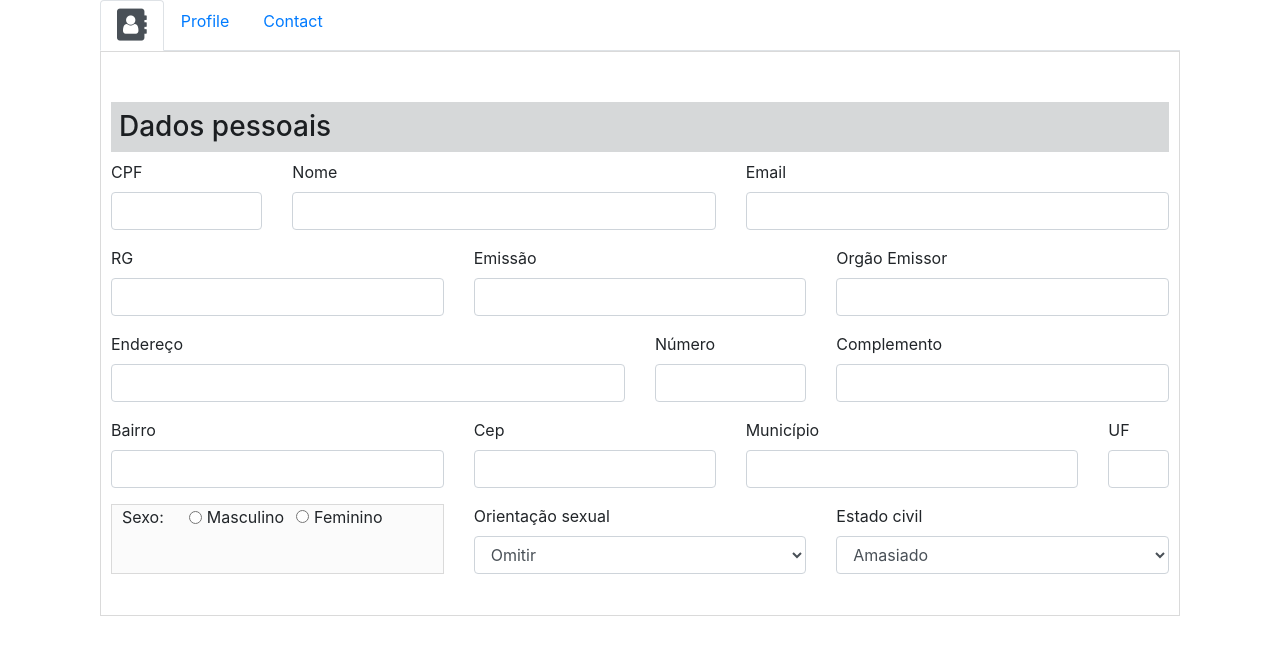
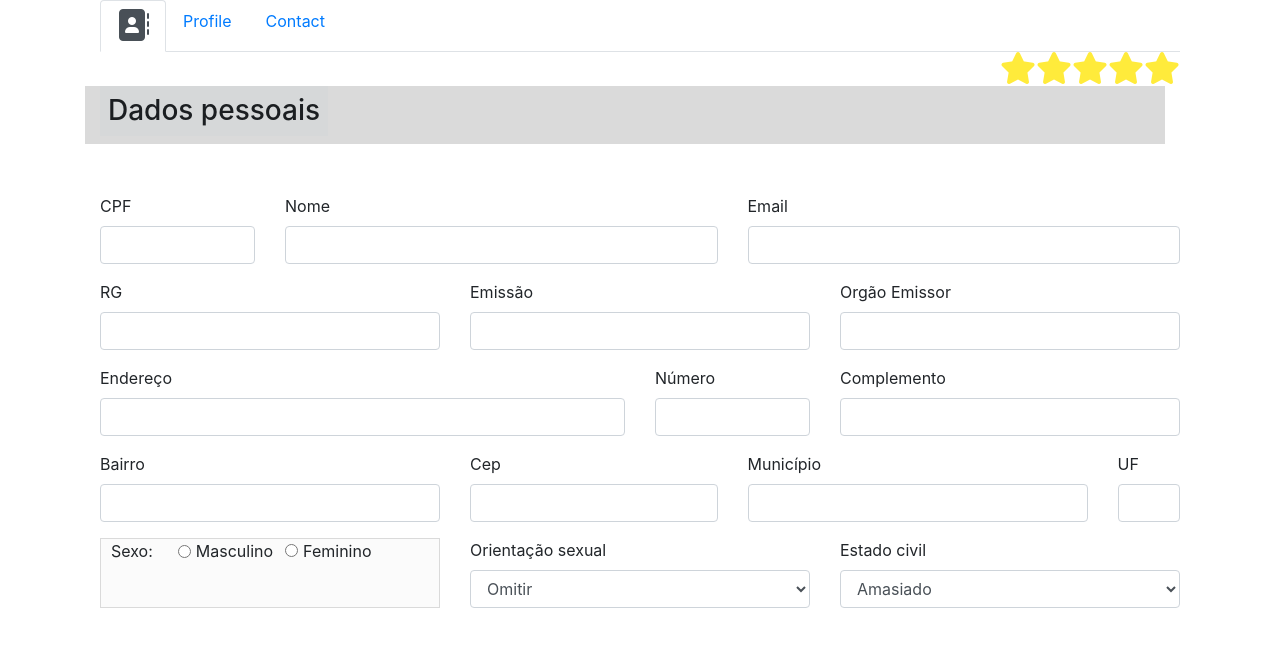
Before and after one commit to mnerisilva/form-cuidador, a React (Create React App) app: page / in a window 1280 px wide. Shown: the top 654 px of the page. Built offline with nearby package versions, Linux system fonts and the light colour scheme.

Commit message:
mais ajustes

```diff
--- a/public/index.html
+++ b/public/index.html
@@ -10,7 +10,7 @@
       content="Web site created using create-react-app"
     />
     <link rel="apple-touch-icon" href="%PUBLIC_URL%/logo192.png" />
-    <link href="https://maxcdn.bootstrapcdn.com/font-awesome/4.7.0/css/font-awesome.min.css" rel="stylesheet" />
+    <script src="https://use.fontawesome.com/f9d73645cd.js"></script>
     <link rel="stylesheet" href="https://stackpath.bootstrapcdn.com/bootstrap/4.4.1/css/bootstrap.min.css" >
     <!--
       manifest.json provides metadata used when your web app is installed on a
--- /dev/null
+++ b/src/components/formcuidador/StarScore.js
@@ -0,0 +1,15 @@
+import React from 'react'
+
+const StarScore = () => {
+    return (
+            <div className="float-right">
+                <i className="fa fa-star fa-2x" style={{color: "#ffeb3b"}}></i>
+                <i className="fa fa-star fa-2x" style={{color: "#ffeb3b"}}></i>
+                <i className="fa fa-star fa-2x" style={{color: "#ffeb3b"}}></i>
+                <i className="fa fa-star fa-2x" style={{color: "#ffeb3b"}}></i>
+                <i className="fa fa-star fa-2x" style={{color: "#ffeb3b"}}></i>
+            </div>
+    );
+}
+
+export default StarScore
--- a/src/components/formcuidador/tabs/TabHome.js
+++ b/src/components/formcuidador/tabs/TabHome.js
@@ -1,10 +1,15 @@
 import React from 'react'
+
+import StarScore from '../StarScore'
 
 const TabHome = () => {
     return (
-        <div className="tab-pane fade show active" id="home" role="tabpanel" aria-labelledby="home-tab" style={{border: "solid thin #dadada", paddingLeft: 10, paddingRight: 10, paddingBottom: 25}}>
+        <div className="tab-pane fade show active" id="home" role="tabpanel" aria-labelledby="home-tab">
+        <StarScore />
+        <div className="row col-md-12" style={{background: "#dadada"}}>
+            <h3 className="dark alert-dark" style={{padding: 8}}>Dados pessoais</h3>
+        </div>
             <form style={{paddingTop: 50}}>
-                <h3 className="dark alert-dark" style={{padding: 8}}>Dados pessoais</h3>
                 <div className="row">
                     <div className="form-group col-md-2">
                         <label htmlFor="exampleFormControlInput1">CPF</label>
```
